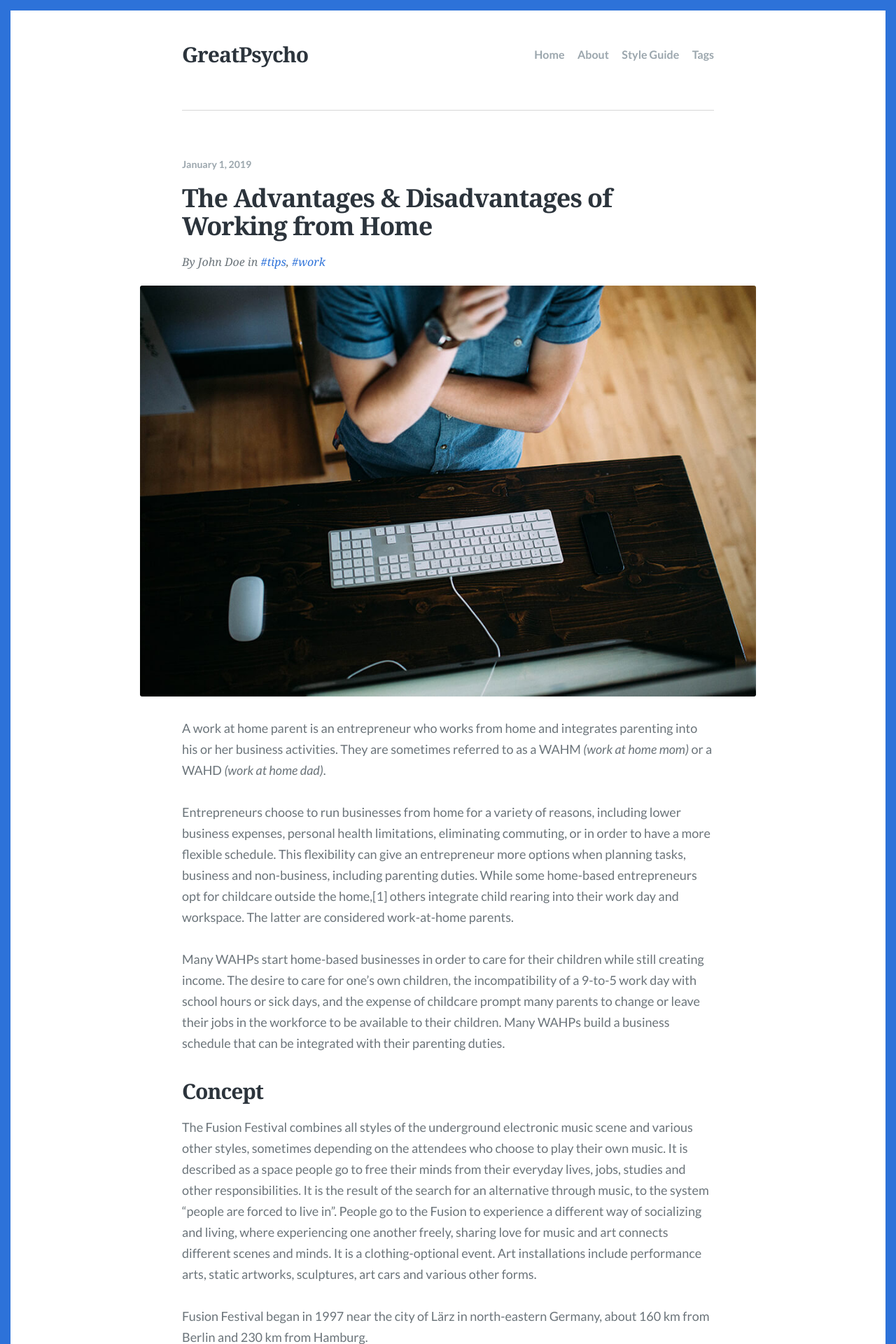
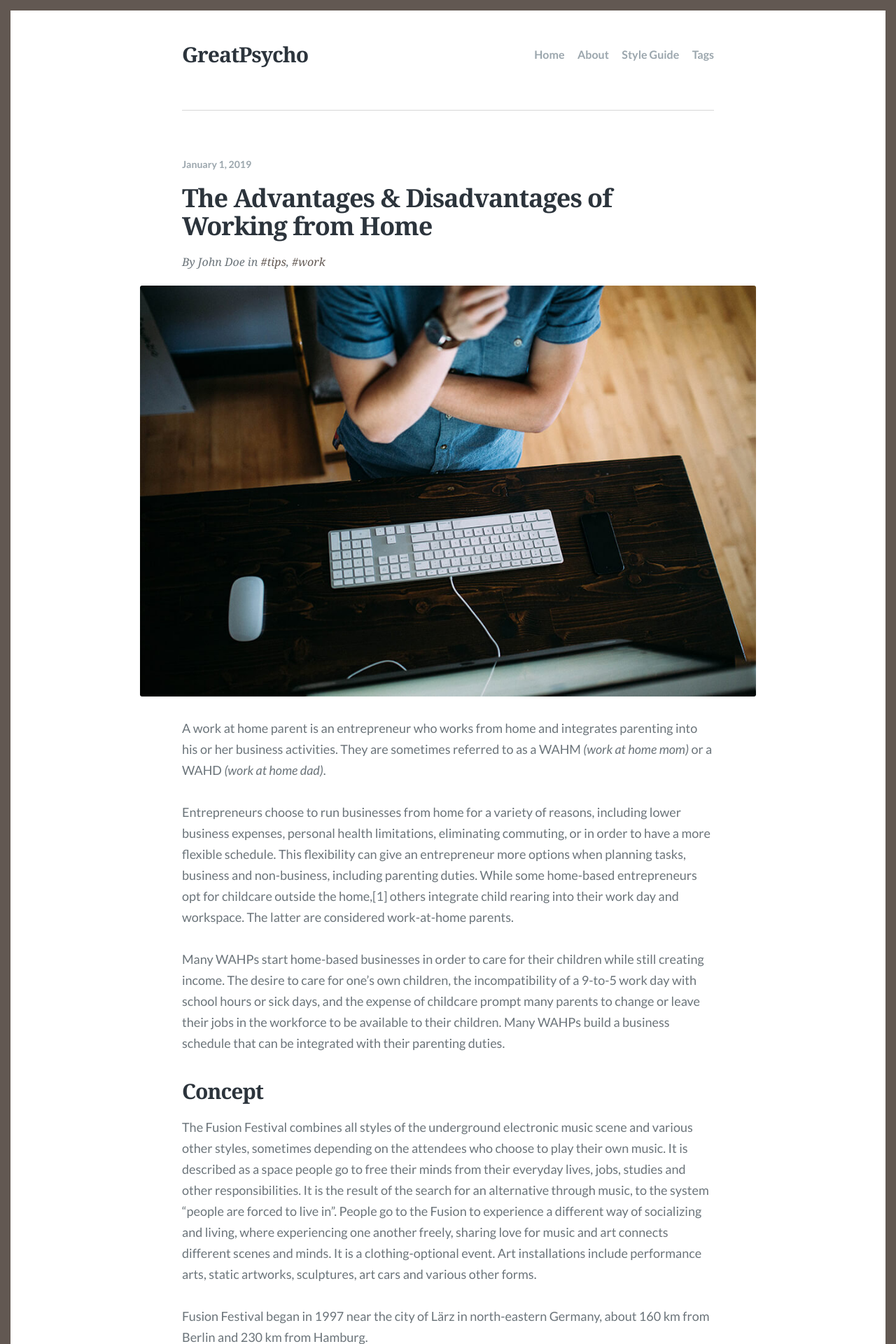
Before and after one commit to great-psycho/great-psycho.github.io, a Jekyll site: the page built from _posts/2019-01-01-the-advantages-and-disadvantages-of-working-from-home.md, in a window 1280 px wide. Shown: the top 1920 px of the page at 70% size. Built offline with Jekyll 4.4.1, drawn with Linux system fonts in a browser that asks for light colours; some web fonts are replaced; comment, search, counter and statistics services are not loaded.

Commit message:
gitblog favi 및 색상 수정

```diff
--- a/_config.yml
+++ b/_config.yml
@@ -12,7 +12,7 @@ lang: en-US
 title: "GreatPsycho"
 
 # A description of your site for meta tag, search engine results.
-description: "안녕하세요."
+description: '"Success is not final, failure is not fatal: It is the courage to continue that counts." - Winston Churchill'
 
 # The subpath of your site, e.g. /blog, for generating urls.
 baseurl: ""
@@ -43,7 +43,7 @@ navigation:
 disqus: justgoodthemes
 
 # Colors
-accent_color: '#2d72d9'
+accent_color: '#625852'
 
 # Site footer
 footer:
```
Also changed, not shown: images/favicon.png.
